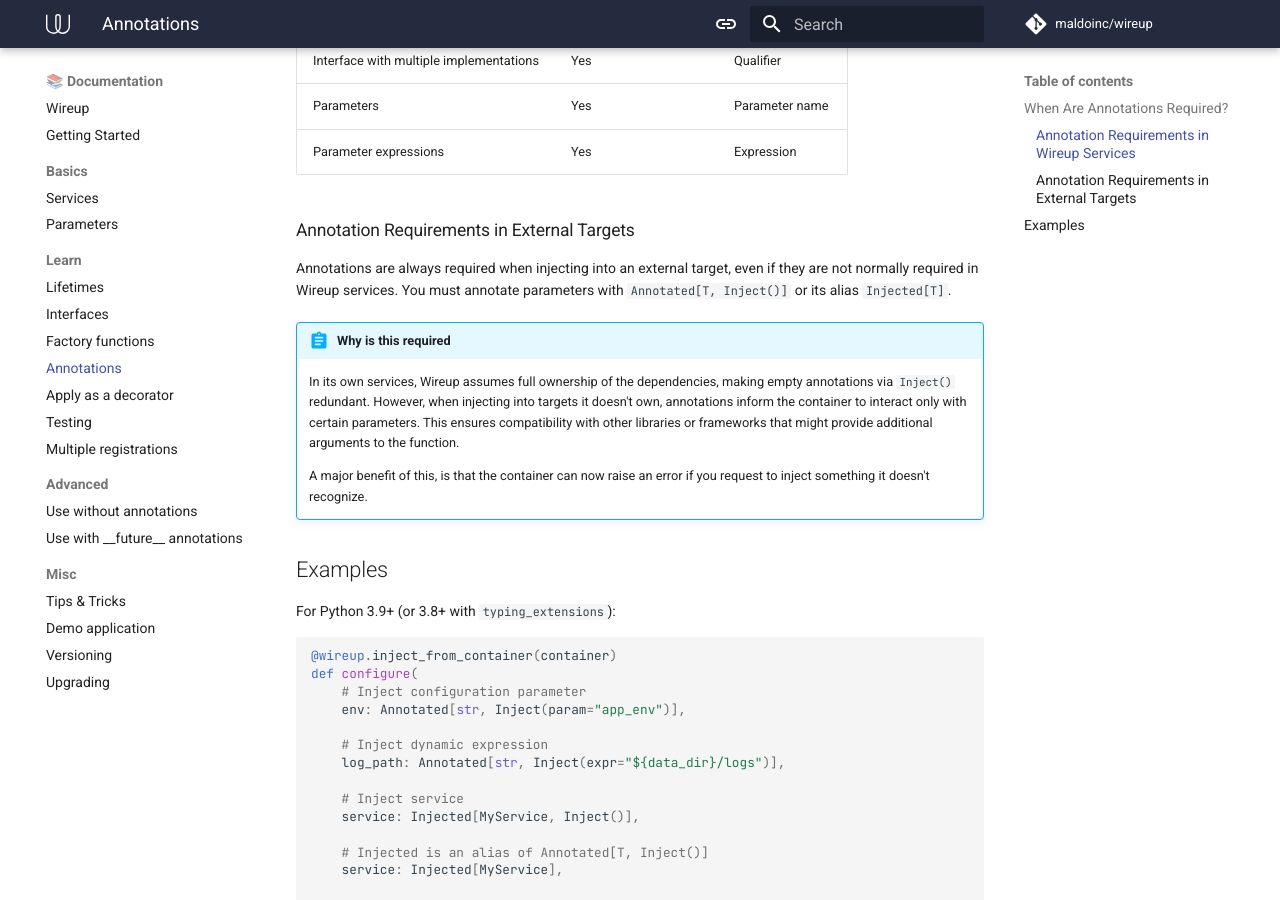
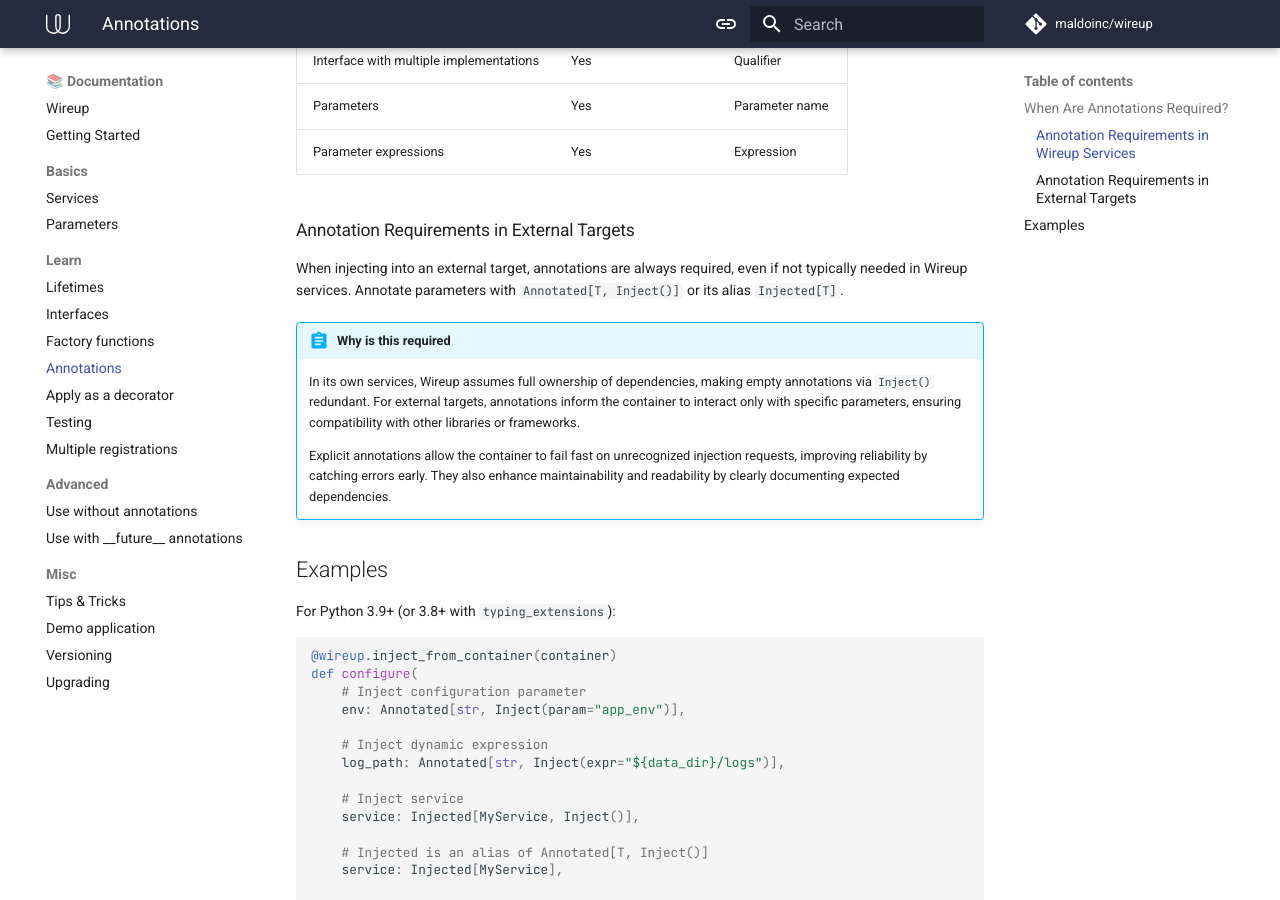
Before and after one commit to maldoinc/wireup, an MkDocs documentation site: the page built from docs/pages/annotations.md, in a window 1280 px wide and 900 px high, scrolled down 599 px. Built offline with MkDocs 1.6.1 and Material for MkDocs 9.7.7, drawn with Linux system fonts in a browser that asks for light colours; comment, search, counter and statistics services are not loaded; the version menu is left out.

Commit message:
Update docs

```diff
--- a/docs/pages/annotations.md
+++ b/docs/pages/annotations.md
@@ -20,12 +20,12 @@ Wireup differentiates between injecting into its own services (those decorated w
 
 ### Annotation Requirements in External Targets
 
-Annotations are always required when injecting into an external target, even if they are not normally required in Wireup services. You must annotate parameters with `Annotated[T, Inject()]` or its alias `Injected[T]`.
+When injecting into an external target, annotations are always required, even if not typically needed in Wireup services. Annotate parameters with `Annotated[T, Inject()]` or its alias `Injected[T]`.
 
 !!! abstract "Why is this required"
-    In its own services, Wireup assumes full ownership of the dependencies, making empty annotations via `Inject()` redundant. However, when injecting into targets it doesn't own, annotations inform the container to interact only with certain parameters. This ensures compatibility with other libraries or frameworks that might provide additional arguments to the function.
+    In its own services, Wireup assumes full ownership of dependencies, making empty annotations via `Inject()` redundant. For external targets, annotations inform the container to interact only with specific parameters, ensuring compatibility with other libraries or frameworks.
 
-    A major benefit of this, is that the container can now raise an error if you request to inject something it doesn't recognize.
+    Explicit annotations allow the container to fail fast on unrecognized injection requests, improving reliability by catching errors early. They also enhance maintainability and readability by clearly documenting expected dependencies.
 
 ## Examples
 
```
